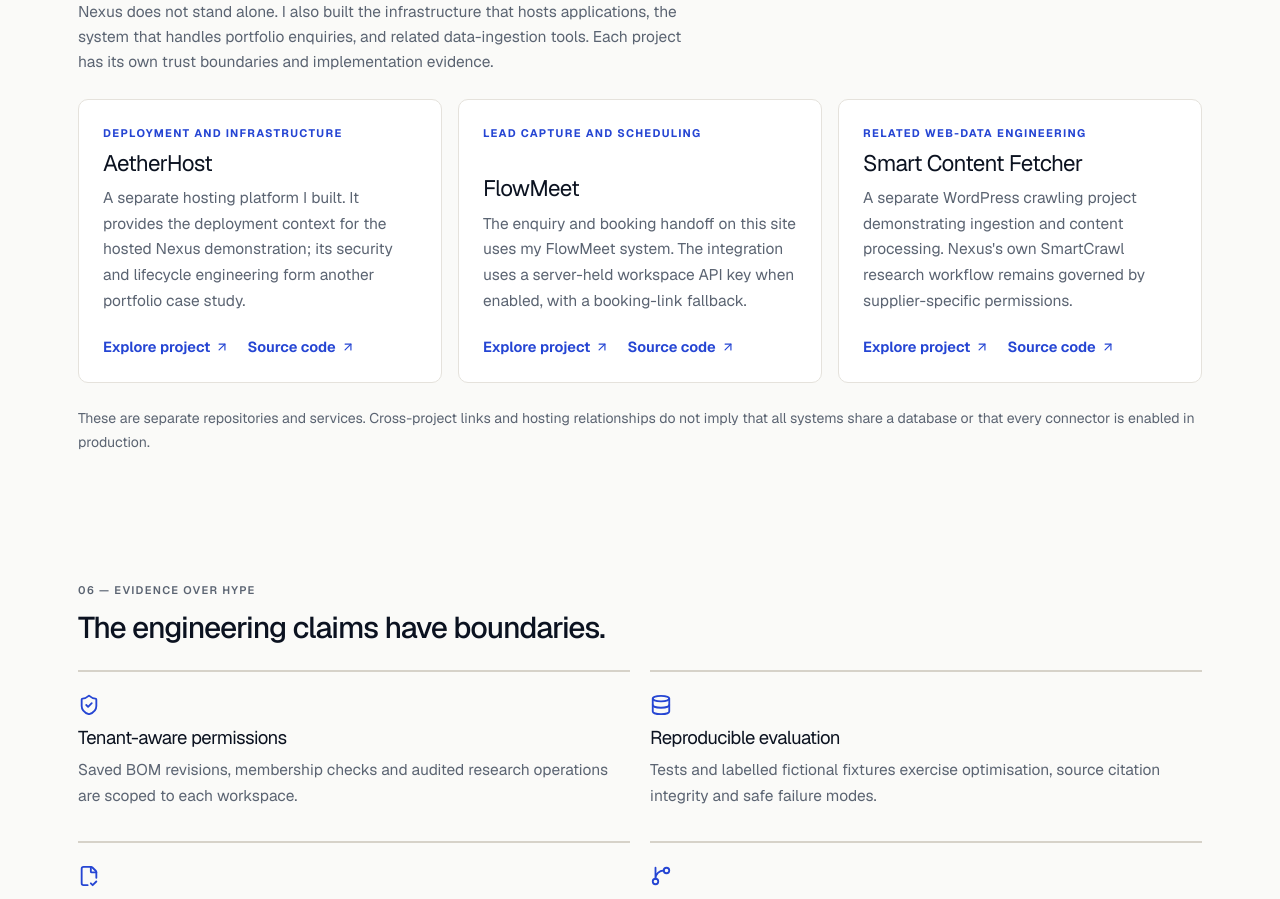
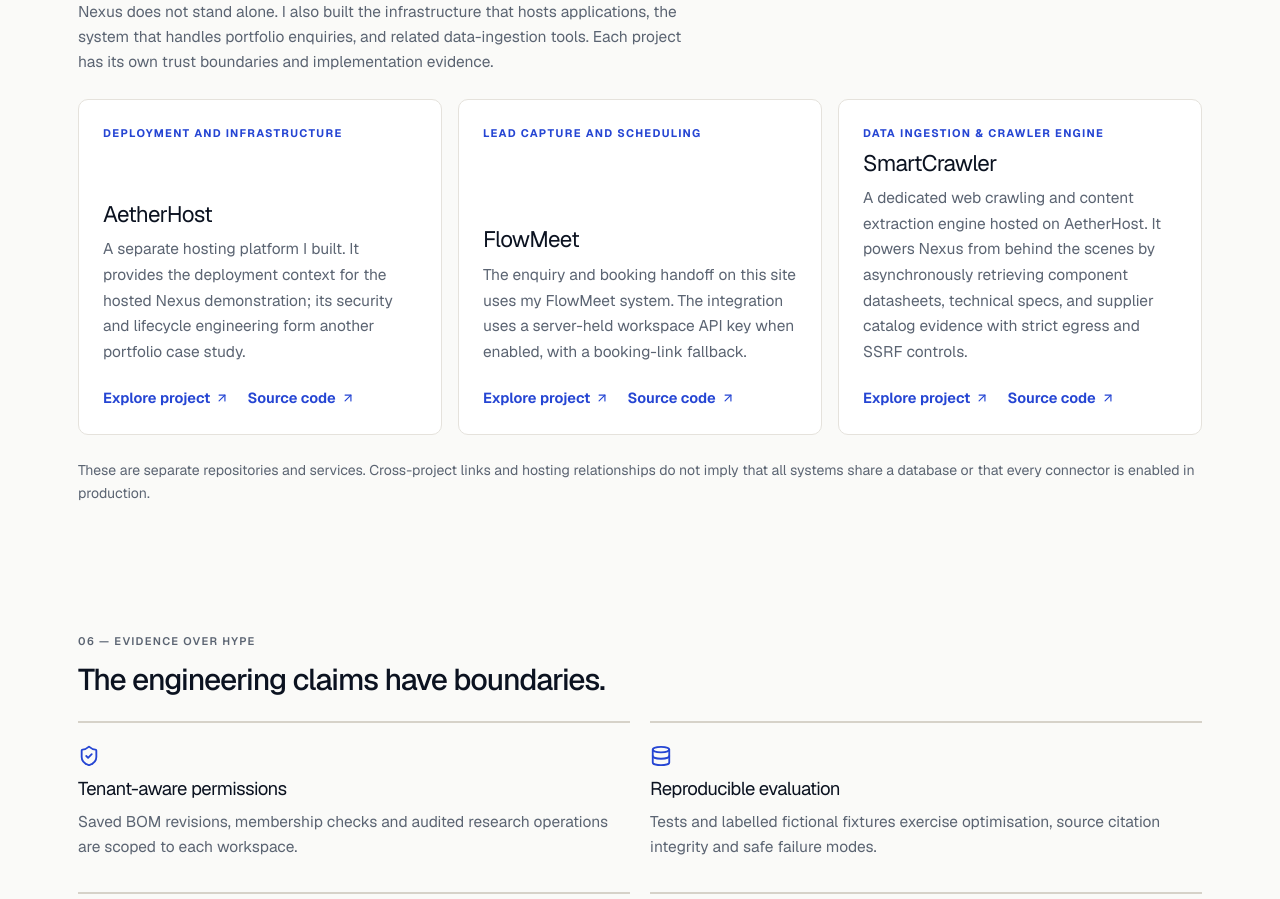
Before and after one commit to Emjaay20/Nexus-Integration, a Next.js app in the folder apps/web/: page / in a window 1280 px wide. Shown: the part 3300-4199 px from the top of the page. Built offline with nearby package versions, Linux system fonts and the light colour scheme; no server answers.

Commit message:
feat(portfolio): link SmartCrawler web data engine to showcase ecosystem

```diff
--- a/apps/web/src/app/case-study/page.tsx
+++ b/apps/web/src/app/case-study/page.tsx
@@ -102,7 +102,7 @@ export default function CaseStudy(){
     <article><h3>Nexus</h3><p>Procurement intelligence, Rust/Go services, document provenance, tenant isolation and optimisation.</p><p style={{marginTop:15}}><a href="https://github.com/Emjaay20/Nexus-Integration" target="_blank" rel="noopener noreferrer">Source repository ↗</a></p></article>
     <article><h3>AetherHost</h3><p>Application deployment, infrastructure controls, workload lifecycle and the hosting context for this demonstration.</p><p style={{marginTop:15}}><a href="https://github.com/Emjaay20/AetherHost" target="_blank" rel="noopener noreferrer">Source repository ↗</a></p></article>
     <article><h3>FlowMeet</h3><p>Lead intake, routing, delivery and booking workflows. This site delegates visitor enquiries and booking to FlowMeet when integration credentials are enabled.</p><p style={{marginTop:15}}><a href="https://flowmeet.aetherhost.app" target="_blank" rel="noopener noreferrer">FlowMeet project ↗</a></p></article>
-    <article><h3>Smart Content Fetcher</h3><p>Related web crawling and content-processing work. A separate WordPress plugin, not an assertion that Nexus automatically scrapes unrestricted supplier websites.</p><p style={{marginTop:15}}><a href="https://github.com/Emjaay20/Smart-Crawler-Plugin" target="_blank" rel="noopener noreferrer">Source repository ↗</a></p></article>
+    <article><h3>SmartCrawler</h3><p>Dedicated crawling and content-processing engine hosted on AetherHost. Powers Nexus from behind the scenes by extracting datasheets and regional catalog evidence via audited, permission-governed jobs.</p><p style={{marginTop:15}}><a href="https://smart-crawler.aetherhost.app/" target="_blank" rel="noopener noreferrer">SmartCrawler project ↗</a> &nbsp; <a href="https://github.com/Emjaay20/Smart-Crawler-Plugin" target="_blank" rel="noopener noreferrer">Source ↗</a></p></article>
    </div>
   </section>
   <section className="section story-case-intro">
--- a/apps/web/src/app/docs/page.tsx
+++ b/apps/web/src/app/docs/page.tsx
@@ -152,14 +152,14 @@ export default function Docs() {
             engineering practices rather than a fabricated single database or unified runtime.
             <strong> AetherHost</strong> provides a deployment and infrastructure case study.
             <strong> FlowMeet</strong> provides the separately authenticated lead-management and
-            booking handoff used by Nexus enquiries. My separate <strong>Smart Content Fetcher</strong>
-            plugin demonstrates adjacent web-data processing work; it is not the same deployment
-            as the permission-controlled SmartCrawl research workflow inside Nexus.
+            booking handoff used by Nexus enquiries. My separate <strong>SmartCrawler</strong>
+            service (hosted on AetherHost) powers Nexus from behind the scenes by asynchronously
+            ingesting component datasheets, technical specs, and catalog evidence via permission-governed research jobs.
           </p>
           <p>
             <a href="https://github.com/Emjaay20/AetherHost" target="_blank" rel="noopener noreferrer">AetherHost source ↗</a> &nbsp;
             <a href="https://github.com/Emjaay20/Flowmeet" target="_blank" rel="noopener noreferrer">FlowMeet source ↗</a> &nbsp;
-            <a href="https://github.com/Emjaay20/Smart-Crawler-Plugin" target="_blank" rel="noopener noreferrer">Smart Content Fetcher source ↗</a> &nbsp;
+            <a href="https://smart-crawler.aetherhost.app/" target="_blank" rel="noopener noreferrer">SmartCrawler service ↗</a> &nbsp;
             <a href="https://yusufsaka.dev" target="_blank" rel="noopener noreferrer">Engineering portfolio ↗</a>
           </p>
           <h2 id="contact">Contact and booking through FlowMeet</h2>
--- a/apps/web/src/app/page.tsx
+++ b/apps/web/src/app/page.tsx
@@ -51,10 +51,10 @@ const ecosystem = [
     repo: "https://github.com/Emjaay20/Flowmeet",
   },
   {
-    title: "Smart Content Fetcher",
-    label: "Related web-data engineering",
-    description: "A separate WordPress crawling project demonstrating ingestion and content processing. Nexus's own SmartCrawl research workflow remains governed by supplier-specific permissions.",
-    href: "https://github.com/Emjaay20/Smart-Crawler-Plugin",
+    title: "SmartCrawler",
+    label: "Data ingestion & crawler engine",
+    description: "A dedicated web crawling and content extraction engine hosted on AetherHost. It powers Nexus from behind the scenes by asynchronously retrieving component datasheets, technical specs, and supplier catalog evidence with strict egress and SSRF controls.",
+    href: "https://smart-crawler.aetherhost.app/",
     repo: "https://github.com/Emjaay20/Smart-Crawler-Plugin",
   },
 ];
```
Also changed, not shown: 2 other files (tests, documents, lock files or other folders).
